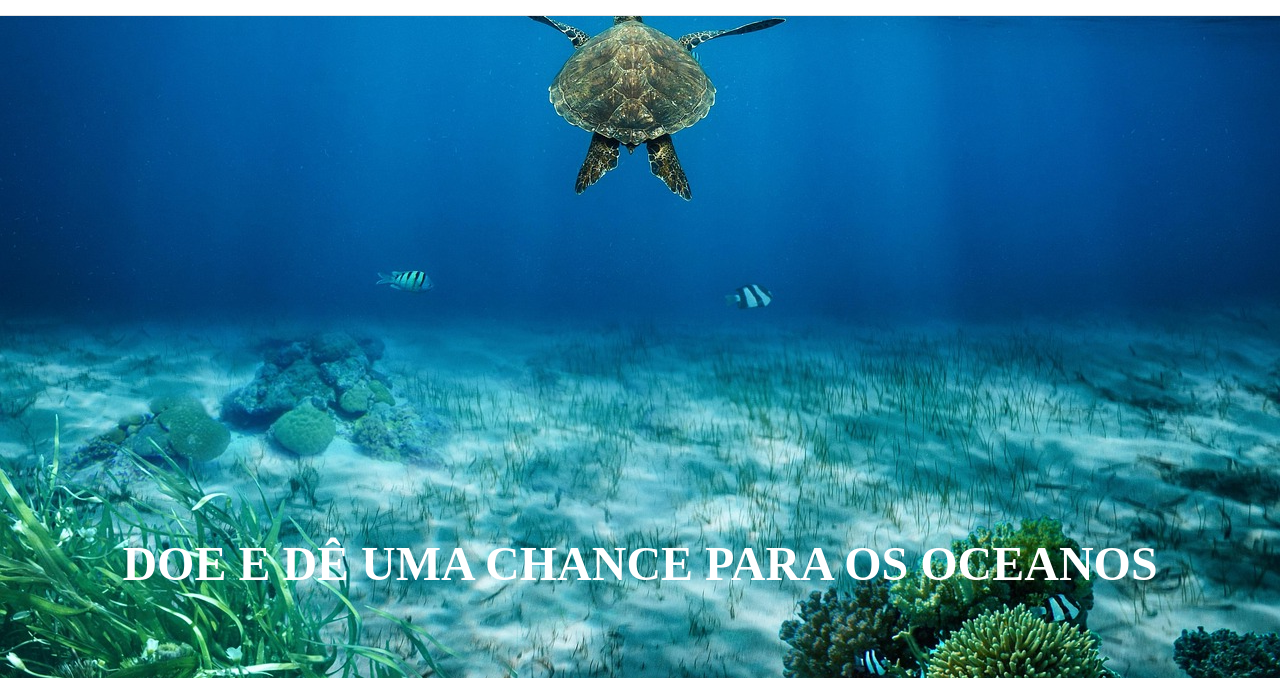
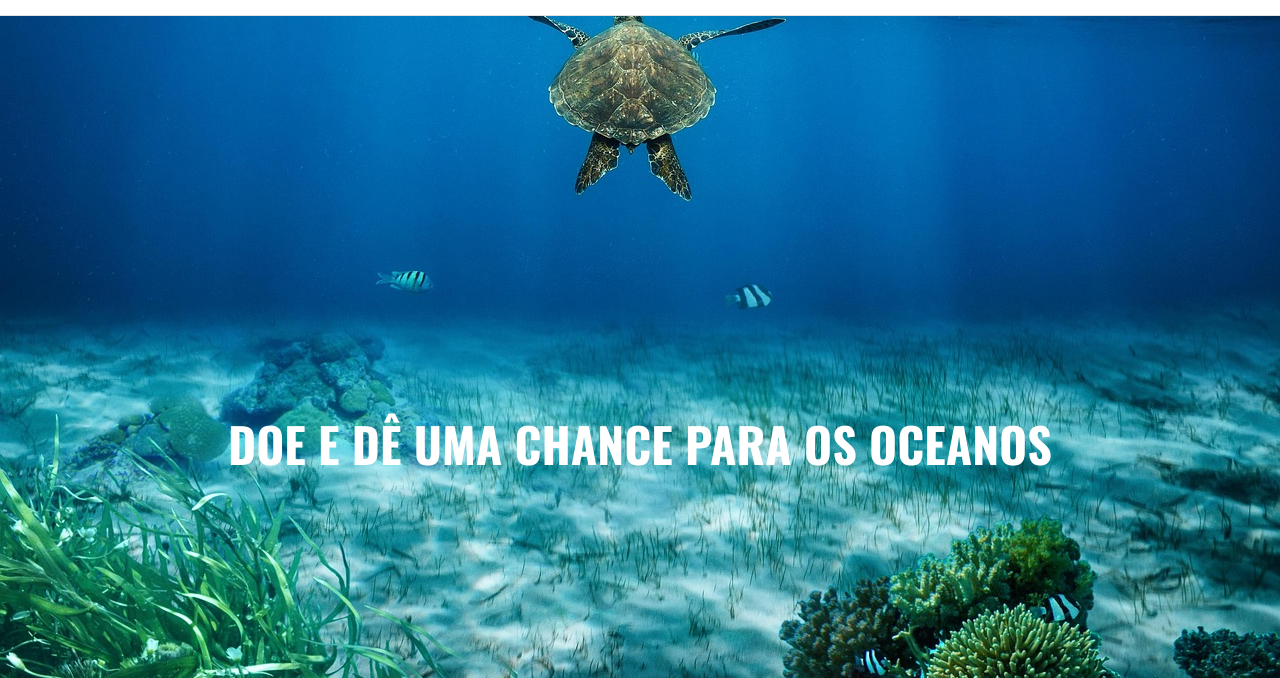
Before and after one commit to Motabcc/Projeto_Website, a plain HTML site: page index.html in a window 1280 px wide. Shown: the part 87-765 px from the top of the page. Drawn offline with nearby package versions, Linux system fonts and the light colour scheme.

Commit message:
Versão Finalizada

```diff
--- a/WebApp.css
+++ b/WebApp.css
@@ -86,9 +86,11 @@ body{
     padding: 20px;/* espaçamento interno*/
     margin: 10px; /*Espaçamento externo */
     font-size: 300%;
-    margin-top: -30%;
-    font-family: 'Chalkduster, fantasy';
+    margin-top: -40%;
+    font-family: 'Oswald', sans-serif;
     font-weight: 700;
+    padding-bottom: 10%;
+
 }
 .textoInicial{
     font-weight: 600;
```
